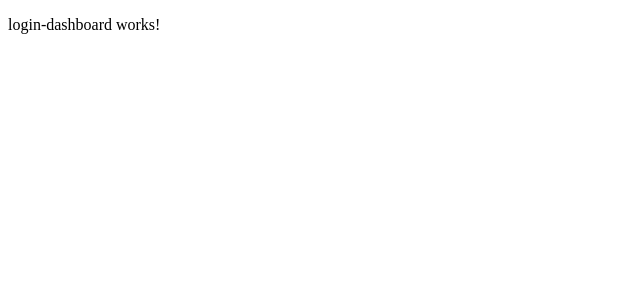
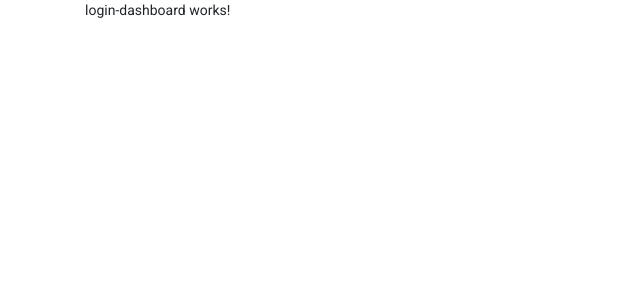
Before and after one commit to Alegarciy/ApyVision-interview, an Angular app: page / in a window 1280 px wide. Shown: the top 300 px of the page, without its empty margins (0-640 px from the left). Built offline with nearby package versions, Linux system fonts and the light colour scheme.

Commit message:
Added some pre-made compoents from Angular Materia and Boostrap

```diff
--- a/angular.json
+++ b/angular.json
@@ -27,6 +27,8 @@
               "src/assets"
             ],
             "styles": [
+              "./node_modules/@angular/material/prebuilt-themes/indigo-pink.css",
+              "node_modules/bootstrap/dist/css/bootstrap.min.css",
               "src/styles.css"
             ],
             "scripts": []
@@ -94,6 +96,7 @@
               "src/assets"
             ],
             "styles": [
+              "./node_modules/@angular/material/prebuilt-themes/indigo-pink.css",
               "src/styles.css"
             ],
             "scripts": []
--- a/package.json
+++ b/package.json
@@ -11,13 +11,18 @@
   "private": true,
   "dependencies": {
     "@angular/animations": "~12.2.0",
+    "@angular/cdk": "^12.2.1",
     "@angular/common": "~12.2.0",
     "@angular/compiler": "~12.2.0",
     "@angular/core": "~12.2.0",
     "@angular/forms": "~12.2.0",
+    "@angular/localize": "~12.2.0",
+    "@angular/material": "^12.2.1",
     "@angular/platform-browser": "~12.2.0",
     "@angular/platform-browser-dynamic": "~12.2.0",
     "@angular/router": "~12.2.0",
+    "@ng-bootstrap/ng-bootstrap": "^10.0.0",
+    "bootstrap": "^4.5.0",
     "rxjs": "~6.6.0",
     "tslib": "^2.3.0",
     "zone.js": "~0.11.4"
--- a/src/index.html
+++ b/src/index.html
@@ -6,8 +6,11 @@
   <base href="/">
   <meta name="viewport" content="width=device-width, initial-scale=1">
   <link rel="icon" type="image/x-icon" href="favicon.ico">
+  <link rel="preconnect" href="https://fonts.gstatic.com">
+  <link href="https://fonts.googleapis.com/css2?family=Roboto:wght@300;400;500&display=swap" rel="stylesheet">
+  <link href="https://fonts.googleapis.com/icon?family=Material+Icons" rel="stylesheet">
 </head>
-<body>
+<body class="mat-typography">
   <app-root></app-root>
 </body>
 </html>
--- a/src/polyfills.ts
+++ b/src/polyfills.ts
@@ -1,3 +1,7 @@
+/***************************************************************************************************
+ * Load `$localize` onto the global scope - used if i18n tags appear in Angular templates.
+ */
+import '@angular/localize/init';
 /**
  * This file includes polyfills needed by Angular and is loaded before the app.
  * You can add your own extra polyfills to this file.
--- a/src/styles.css
+++ b/src/styles.css
@@ -1 +1,4 @@
 /* You can add global styles to this file, and also import other style files */
+
+html, body { height: 100%; }
+body { margin: 0; font-family: Roboto, "Helvetica Neue", sans-serif; }
```
Also changed, not shown: src/app/app.module.ts (+38 -7 lines), 1 other file (tests, documents, lock files or other folders).
